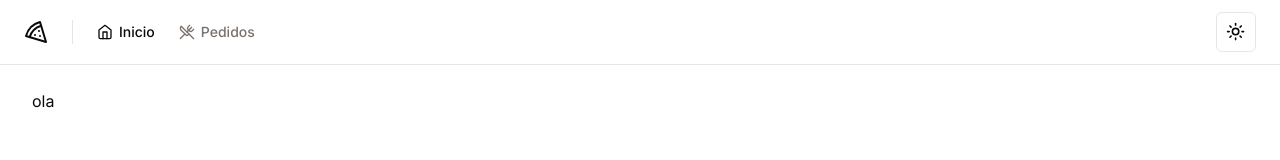
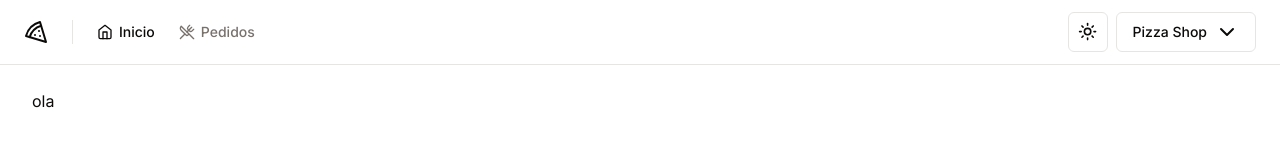
Before and after one commit to AndersonTucunduva/pizza-shop, a Next.js app: page /dashboard in a window 1280 px wide. Shown: the top 160 px of the page. Built offline with nearby package versions, Linux system fonts and the light colour scheme.

Commit message:
drawer menu ready

```diff
--- /dev/null
+++ b/src/components/account-menu.tsx
@@ -0,0 +1,43 @@
+import { Building, ChevronDown, LogOut } from 'lucide-react'
+import { Button } from './ui/button'
+import {
+  DropdownMenu,
+  DropdownMenuContent,
+  DropdownMenuItem,
+  DropdownMenuLabel,
+  DropdownMenuSeparator,
+  DropdownMenuTrigger,
+} from './ui/dropdown-menu'
+
+export function AccountMenu() {
+  return (
+    <DropdownMenu>
+      <DropdownMenuTrigger asChild>
+        <Button
+          variant="outline"
+          className="flex select-none items-center gap-2"
+        >
+          Pizza Shop
+          <ChevronDown />
+        </Button>
+      </DropdownMenuTrigger>
+      <DropdownMenuContent align="end" className="w-56">
+        <DropdownMenuLabel className="flex flex-col">
+          <span>Anderson Tucunduva</span>
+          <span className="text-xs font-normal text-muted-foreground">
+            anderson@anderson.com.br
+          </span>
+        </DropdownMenuLabel>
+        <DropdownMenuSeparator />
+        <DropdownMenuItem>
+          <Building className="mr-2 h-4 w-4" />
+          <span>Perfil da loja</span>
+        </DropdownMenuItem>
+        <DropdownMenuItem className="text-rose-500 dark:text-rose-400">
+          <LogOut className="mr-2 h-4 w-4" />
+          <span>Sair</span>
+        </DropdownMenuItem>
+      </DropdownMenuContent>
+    </DropdownMenu>
+  )
+}
--- a/src/components/header.tsx
+++ b/src/components/header.tsx
@@ -2,6 +2,7 @@ import { Home, Pizza, UtensilsCrossed } from 'lucide-react'
 import { Separator } from './ui/separator'
 import NavLink from './nav-link'
 import { ModeToggle } from './theme-toogle'
+import { AccountMenu } from './account-menu'
 
 export default function Header() {
   return (
@@ -19,8 +20,9 @@ export default function Header() {
             Pedidos
           </NavLink>
         </nav>
-        <div className="ml-auto">
+        <div className="ml-auto flex items-center gap-2">
           <ModeToggle />
+          <AccountMenu />
         </div>
       </div>
     </div>
--- a/src/components/nav-link.tsx
+++ b/src/components/nav-link.tsx
@@ -10,8 +10,6 @@ export type NavLinkProps = LinkProps & {
 
 export default function NavLink(props: NavLinkProps) {
   const pathName = usePathname()
-  console.log(pathName)
-  console.log(props.href)
   return (
     <Link
       data-current={pathName === props.href}
```
